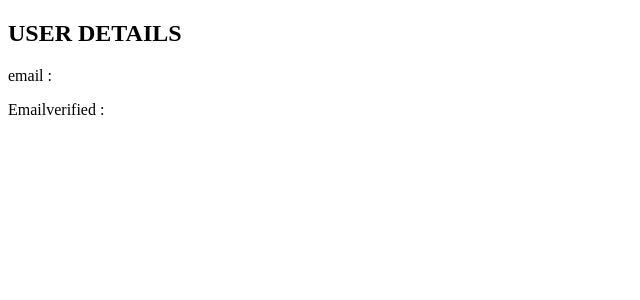
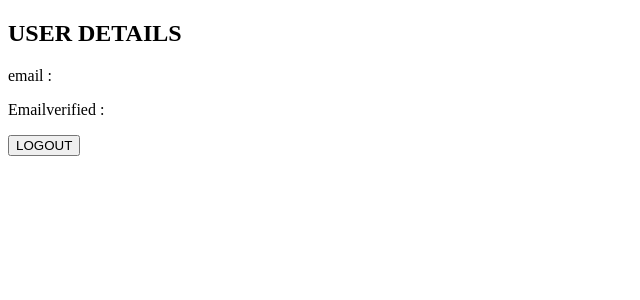
Before and after one commit to Jayanthputhalapattu/task, a React (Create React App) app: page /dashboard in a window 1280 px wide. Shown: the top 300 px of the page, without its empty margins (0-640 px from the left). Built offline with nearby package versions, Linux system fonts and the light colour scheme; no server answers; sample sign-in values are in the browser's storage.

Commit message:
last commot

```diff
--- a/src/Components/Dashboard.js
+++ b/src/Components/Dashboard.js
@@ -32,7 +32,11 @@ const Dashboard = () =>{
        return <Redirect to="/" />
    }
 
+   const handlerLogout =()=>{
+    localStorage.clear()
+    console.log(localStorage.length)
 
+  }
     return(
 
                <Container>
@@ -41,6 +45,7 @@ const Dashboard = () =>{
                       email :  {mail}
                      <p>  Emailverified : {eV}</p>
                    </Row>
+                   <button onClick={handlerLogout}>LOGOUT</button>
                </Container>
 
     )
```
